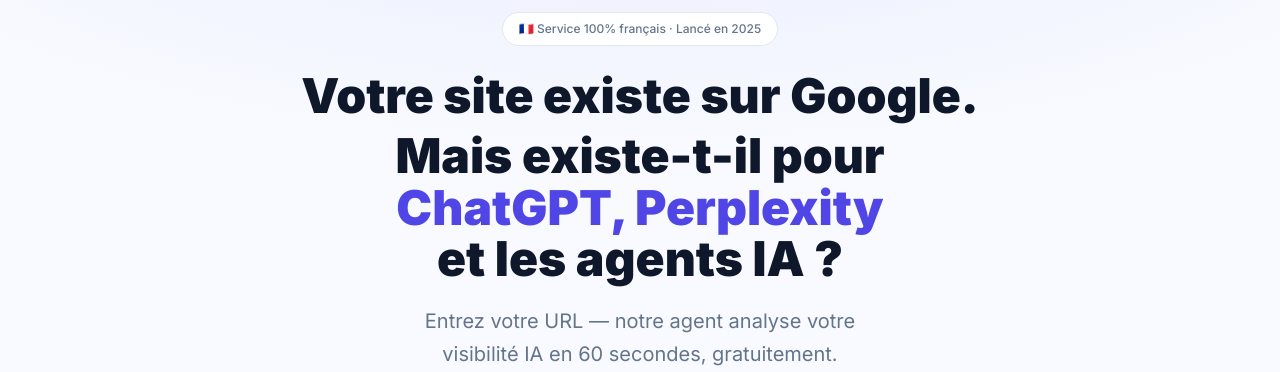
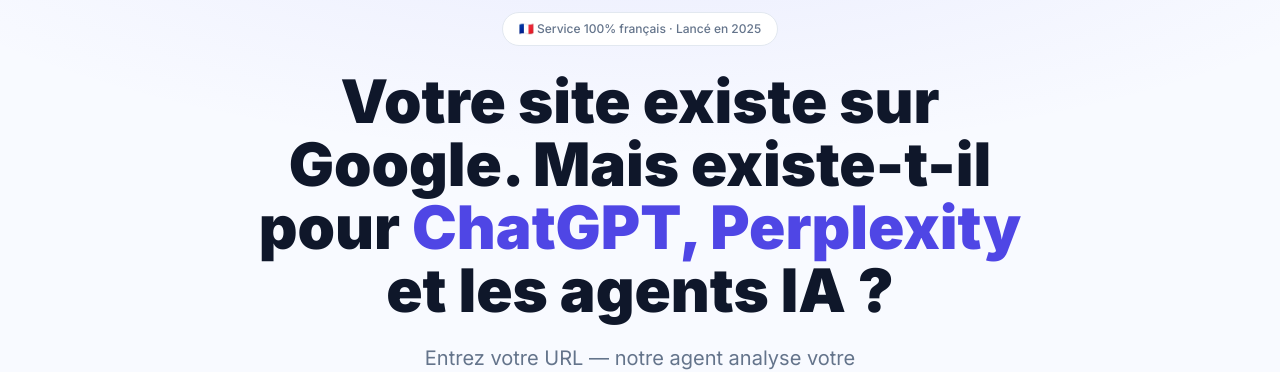
Before and after one commit to Kolkane/MCP-Audit, a Next.js app: page / in a window 1280 px wide. Shown: the part 132-504 px from the top of the page. Built offline with nearby package versions, Linux system fonts and the light colour scheme; no server answers.

Commit message:
chore: widen hero headline again

```diff
--- a/app/page.tsx
+++ b/app/page.tsx
@@ -179,15 +179,13 @@
         backgroundColor: "#F8FAFF"
       }}
     >
-      <div className="mx-auto max-w-3xl px-6 py-36 text-center sm:py-36">
+      <div className="mx-auto max-w-4xl px-6 py-36 text-center sm:py-36">
         <FadeIn>
           <span className="mx-auto inline-flex items-center gap-2 rounded-full border border-[#E2E8F0] bg-white px-4 py-2 text-xs font-medium text-[#64748B]">
             🇫🇷 Service 100% français · Lancé en 2025
           </span>
-          <h1 className="mt-6 text-4xl font-black leading-tight text-[#0F172A] sm:text-5xl sm:leading-[1.08]">
-            <span className="block">Votre site existe sur Google.</span>
-            <span className="mt-2 block">Mais existe-t-il pour <span className="text-indigo-600">ChatGPT, Perplexity</span></span>
-            <span className="block">et les agents IA ?</span>
+          <h1 className="mx-auto mt-6 max-w-3xl text-4xl font-black leading-tight text-[#0F172A] sm:text-6xl sm:leading-[1.05]">
+            Votre site existe sur Google. Mais existe-t-il pour <span className="text-indigo-600">ChatGPT, Perplexity</span> et les agents IA ?
           </h1>
           <p className="mx-auto mt-5 max-w-lg text-xl leading-relaxed text-[#64748B]">
             Entrez votre URL — notre agent analyse votre visibilité IA en 60 secondes, gratuitement.
```
